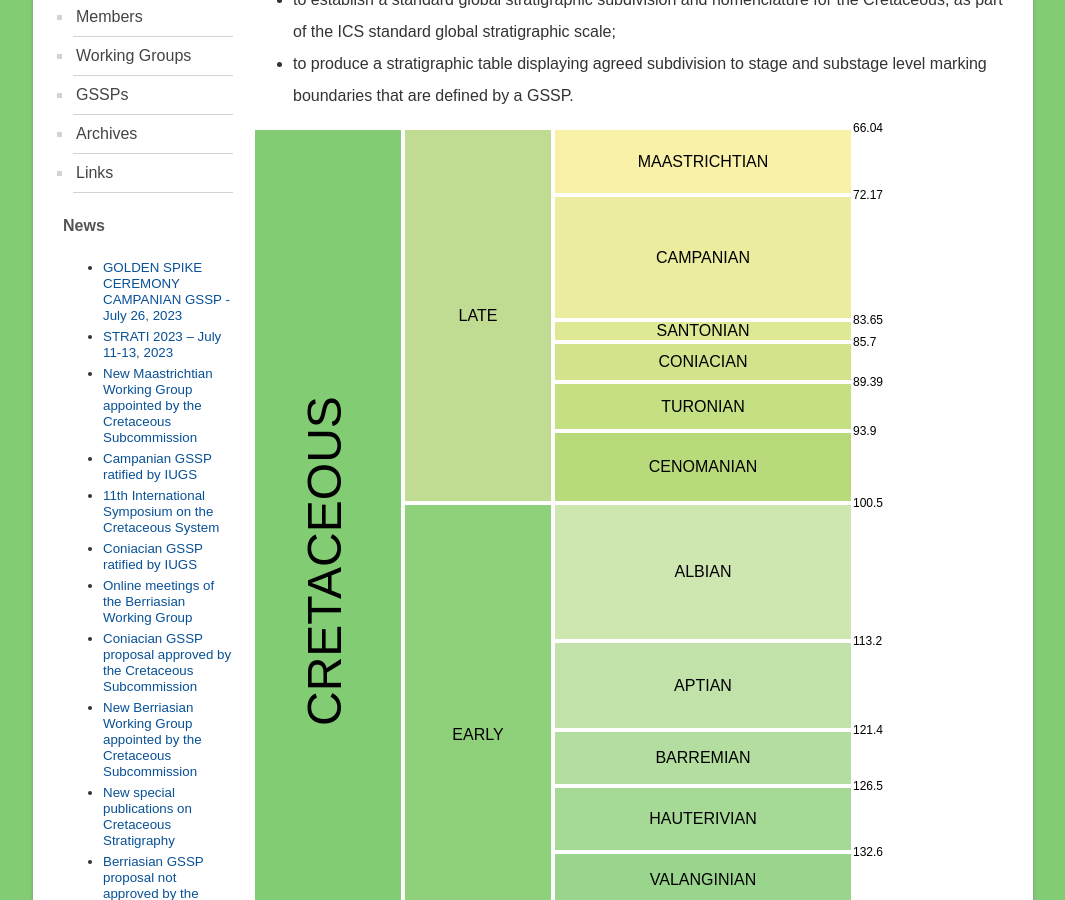
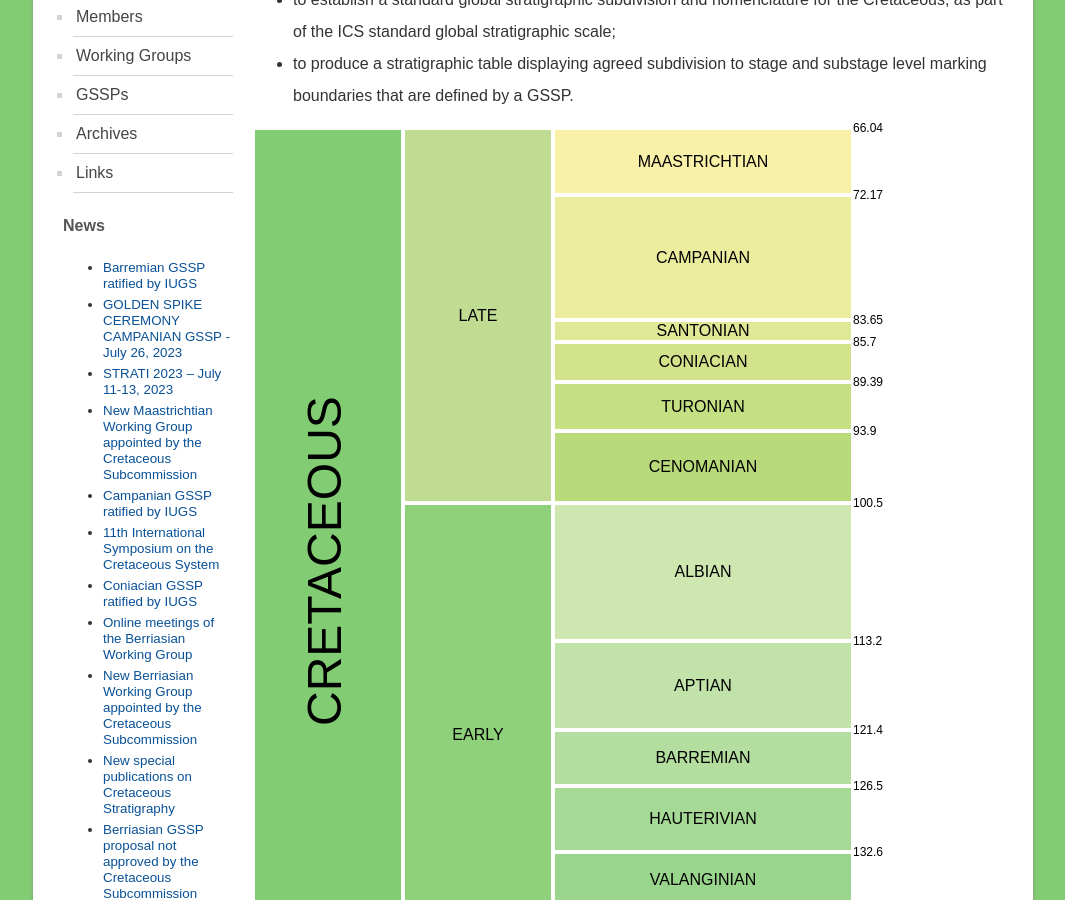
Before and after one commit to i-c-stratigraphy/subcommission-cretaceous, a Jekyll site: the page built from pages/index.md, in a window 1280 px wide and 900 px high, scrolled down 500 px. Shown: the whole window, without its empty margins (107-1172 px from the left). Built offline with Jekyll 4.4.1, drawn with Linux system fonts in a browser that asks for light colours.

Commit message:
Update menu.html

```diff
--- a/_includes/menu.html
+++ b/_includes/menu.html
@@ -38,6 +38,7 @@
 <div id="news">
     <h4>News</h4>
     <ul>
+        <li><a href="https://stratigraphy.org/subcommission-cretaceous/news/barremian_gssp">Barremian GSSP ratified by IUGS</a></li>
         <li><a href="https://stratigraphy.org/subcommission-cretaceous/news/campanian-ceremony">GOLDEN SPIKE CEREMONY CAMPANIAN GSSP - July 26, 2023</a></li>
         <li><a href="https://stratigraphy.org/subcommission-cretaceous/news/strati2023">STRATI 2023 – July 11-13, 2023</a></li>
         <li><a href="https://stratigraphy.org/subcommission-cretaceous/news/maastrichtian-wg">New Maastrichtian Working Group appointed by the Cretaceous Subcommission</a></li>
@@ -45,7 +46,6 @@
         <li><a href="https://stratigraphy.org/subcommission-cretaceous/news/11-symposium">11th International Symposium on the Cretaceous System</a></li>
         <li><a href="https://stratigraphy.org/subcommission-cretaceous/news/coniacian1-gssp">Coniacian GSSP ratified by IUGS</a></li>
         <li><a href="https://stratigraphy.org/subcommission-cretaceous/news/berriasian-wg-meetings">Online meetings of the Berriasian Working Group</a></li>
-        <li><a href="https://stratigraphy.org/subcommission-cretaceous/news/coniacian-gssp">Coniacian GSSP proposal approved by the Cretaceous Subcommission</a></li>
         <li><a href="https://stratigraphy.org/subcommission-cretaceous/news/berriasian-wg">New Berriasian Working Group appointed by the Cretaceous Subcommission</a></li>
         <li><a href="https://stratigraphy.org/subcommission-cretaceous/news/special-pub">New special publications on Cretaceous Stratigraphy</a></li>
         <li><a href="https://stratigraphy.org/subcommission-cretaceous/news/berriasian-gssp">Berriasian GSSP proposal not approved by the Cretaceous Subcommission</a></li>
```
